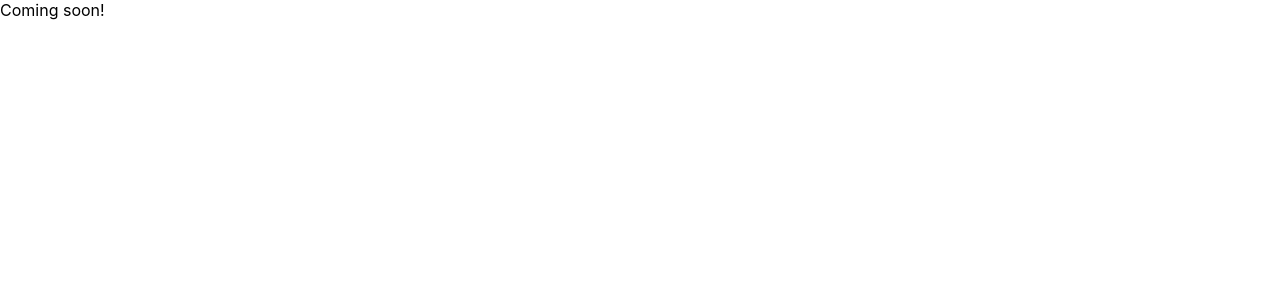
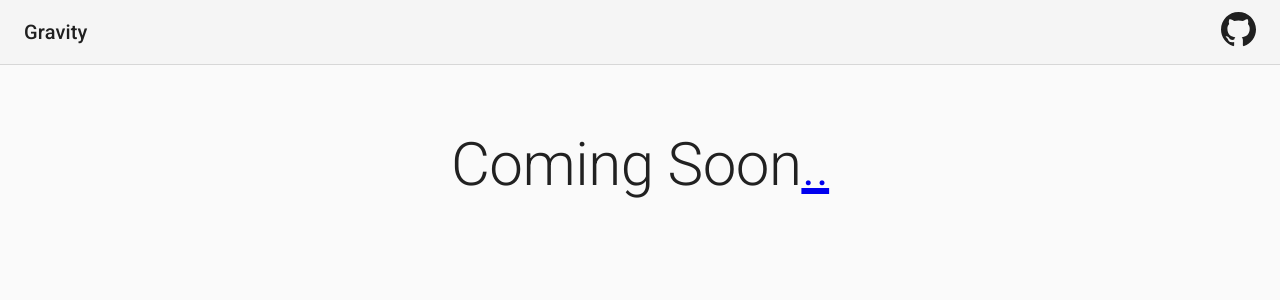
Before and after one commit to kwlo/gravity, a React (Create React App) app in the folder ui/: page / in a window 1280 px wide. Shown: the top 300 px of the page. Built offline with nearby package versions, Linux system fonts and the light colour scheme.

Commit message:
Build out the ui scaffoldings

```diff
--- a/ui/package.json
+++ b/ui/package.json
@@ -5,6 +5,7 @@
   "dependencies": {
     "@material-ui/core": "^4.11.0",
     "@material-ui/icons": "^4.9.1",
+    "@reach/router": "^1.3.4",
     "@testing-library/jest-dom": "^4.2.4",
     "@testing-library/react": "^9.5.0",
     "@testing-library/user-event": "^7.2.1",
--- a/ui/src/App.js
+++ b/ui/src/App.js
@@ -1,9 +1,15 @@
 import React from 'react';
+import { Router } from "@reach/router";
 
-const App = () => {
+import LandingPage from './components/LandingPage';
+import Blank from './components/Blank';
+
+export default function () {
   return (
-    <div>Coming soon!</div>
+    <Router>
+      <LandingPage path="/" />
+      <Blank path="blank" />
+    </Router>
   );
+
 };
-
-export default App;
--- /dev/null
+++ b/ui/src/components/Blank.js
@@ -0,0 +1,5 @@
+import React from 'react';
+
+export default function() {
+  return (<div>Blank</div>);
+};
--- /dev/null
+++ b/ui/src/components/LandingPage.js
@@ -0,0 +1,58 @@
+import React from 'react';
+
+import { Link as ReachLink } from "@reach/router";
+import AppBar from '@material-ui/core/AppBar';
+import CssBaseline from '@material-ui/core/CssBaseline';
+import Toolbar from '@material-ui/core/Toolbar';
+import Typography from '@material-ui/core/Typography';
+import Link from '@material-ui/core/Link';
+import { makeStyles } from '@material-ui/core/styles';
+import Container from '@material-ui/core/Container';
+
+import GithubIcon from '../icons/GithubIcon';
+
+
+const useStyles = makeStyles((theme) => ({
+  appBar: {
+    borderBottom: `1px solid ${theme.palette.divider}`,
+  },
+  toolbar: {
+    flexWrap: 'wrap',
+  },
+  toolbarTitle: {
+    flexGrow: 1,
+  },
+  heroContent: {
+    padding: theme.spacing(8, 0, 6),
+  }
+}));
+
+
+const LandingPage = () => {
+  const classes = useStyles();
+
+  return (
+    <React.Fragment>
+      <CssBaseline />
+      <AppBar position="static" color="default" elevation={0} className={classes.appBar}>
+        <Toolbar className={classes.toolbar}>
+          <Typography variant="h6" color="inherit" noWrap className={classes.toolbarTitle}>
+            Gravity
+          </Typography>
+          <nav />
+          <Link href="https://github.com/kwlo/gravity" color="textPrimary">
+            <GithubIcon fontSize="large" />
+          </Link>
+        </Toolbar>
+      </AppBar>
+      <Container maxWidth="sm" component="main" className={classes.heroContent}>
+        <Typography component="h1" variant="h2" align="center" color="textPrimary" gutterBottom>
+          Coming Soon
+          <ReachLink to="blank">..</ReachLink>
+        </Typography>
+      </Container>
+    </React.Fragment>
+  );
+}
+
+export default LandingPage;
--- /dev/null
+++ b/ui/src/icons/GithubIcon.js
@@ -0,0 +1,11 @@
+
+import React from 'react';
+import SvgIcon from '@material-ui/core/SvgIcon';
+
+export default function (props) {
+  return (
+    <SvgIcon viewBox="0 0 16 16" {...props}>
+      <path fill-rule="evenodd" clip-rule="evenodd" d="M8 0C3.58 0 0 3.58 0 8C0 11.54 2.29 14.53 5.47 15.59C5.87 15.66 6.02 15.42 6.02 15.21C6.02 15.02 6.01 14.39 6.01 13.72C4 14.09 3.48 13.23 3.32 12.78C3.23 12.55 2.84 11.84 2.5 11.65C2.22 11.5 1.82 11.13 2.49 11.12C3.12 11.11 3.57 11.7 3.72 11.94C4.44 13.15 5.59 12.81 6.05 12.6C6.12 12.08 6.33 11.73 6.56 11.53C4.78 11.33 2.92 10.64 2.92 7.58C2.92 6.71 3.23 5.99 3.74 5.43C3.66 5.23 3.38 4.41 3.82 3.31C3.82 3.31 4.49 3.1 6.02 4.13C6.66 3.95 7.34 3.86 8.02 3.86C8.7 3.86 9.38 3.95 10.02 4.13C11.55 3.09 12.22 3.31 12.22 3.31C12.66 4.41 12.38 5.23 12.3 5.43C12.81 5.99 13.12 6.7 13.12 7.58C13.12 10.65 11.25 11.33 9.47 11.53C9.76 11.78 10.01 12.26 10.01 13.01C10.01 14.08 10 14.94 10 15.21C10 15.42 10.15 15.67 10.55 15.59C13.71 14.53 16 11.53 16 8C16 3.58 12.42 0 8 0Z" />
+    </SvgIcon>
+  );
+};
```
Also changed, not shown: 2 other files (tests, documents, lock files or other folders).
